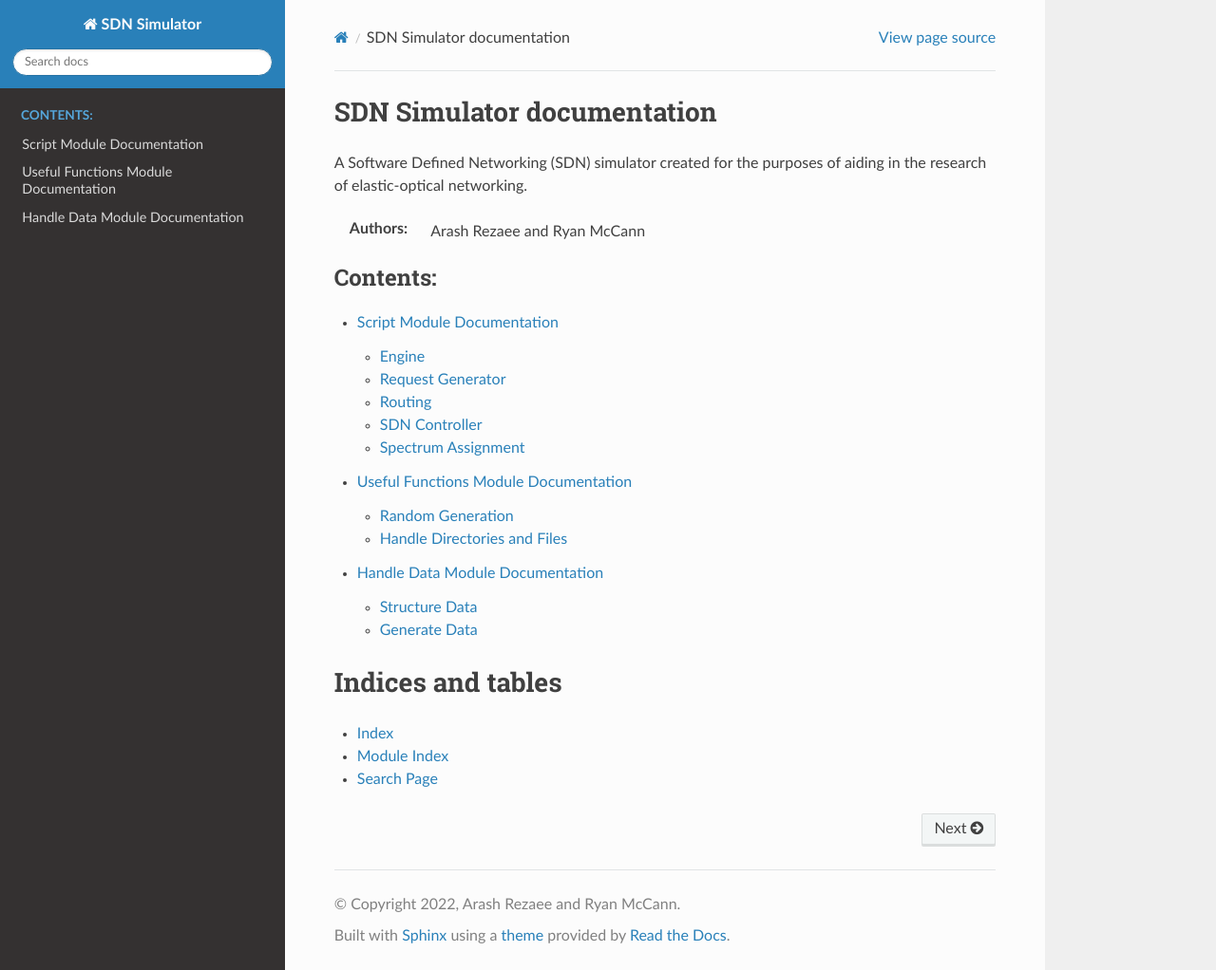
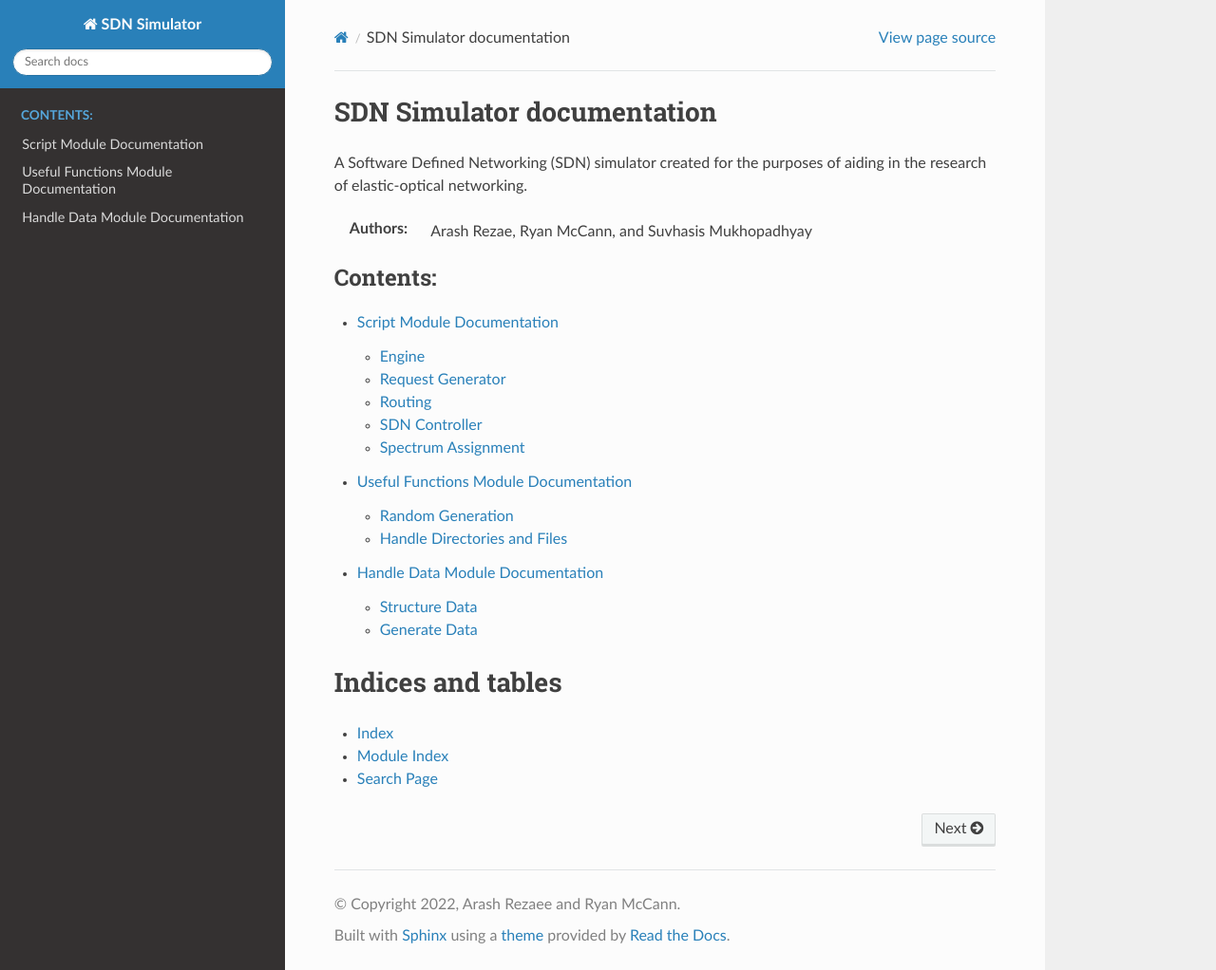
Before and after one commit to SDNNetSim/SDON_simulator, a Sphinx documentation site: the page built from docs/index.rst, in a window 1280 px wide and 1022 px high. Shown: the whole window at 95% size. Built offline with Sphinx 7.4.7 and the Read the Docs theme 2.0.0, drawn with Linux system fonts in a browser that asks for light colours; pages that are not in the unit, such as notebooks, are missing from menus.

Commit message:
Update documentation

```diff
--- a/docs/index.rst
+++ b/docs/index.rst
@@ -8,7 +8,7 @@ SDN Simulator documentation
 A Software Defined Networking (SDN) simulator created for the purposes of aiding in the research of elastic-optical
 networking.
 
-:Authors: Arash Rezaee and Ryan McCann
+:Authors: Arash Rezae, Ryan McCann, and Suvhasis Mukhopadhyay
 
 .. toctree::
    :maxdepth: 2
```
